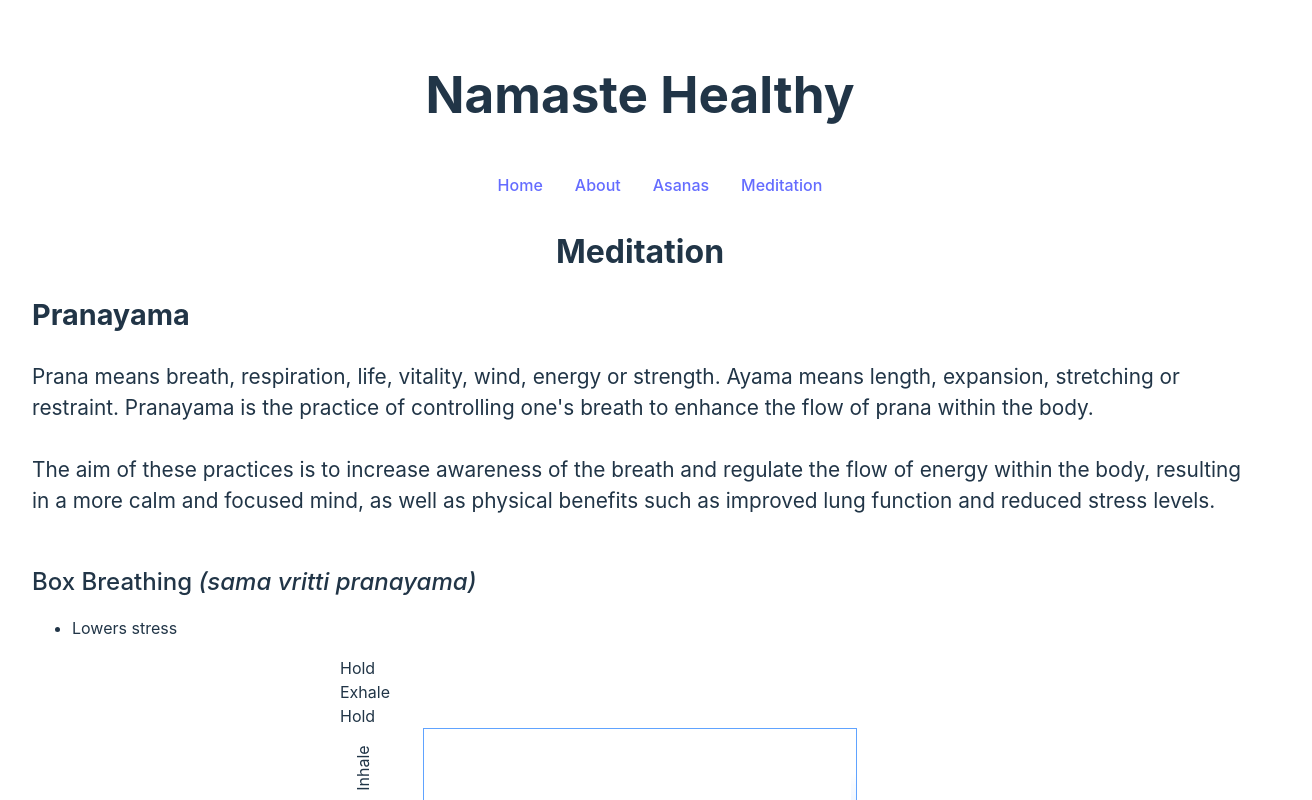
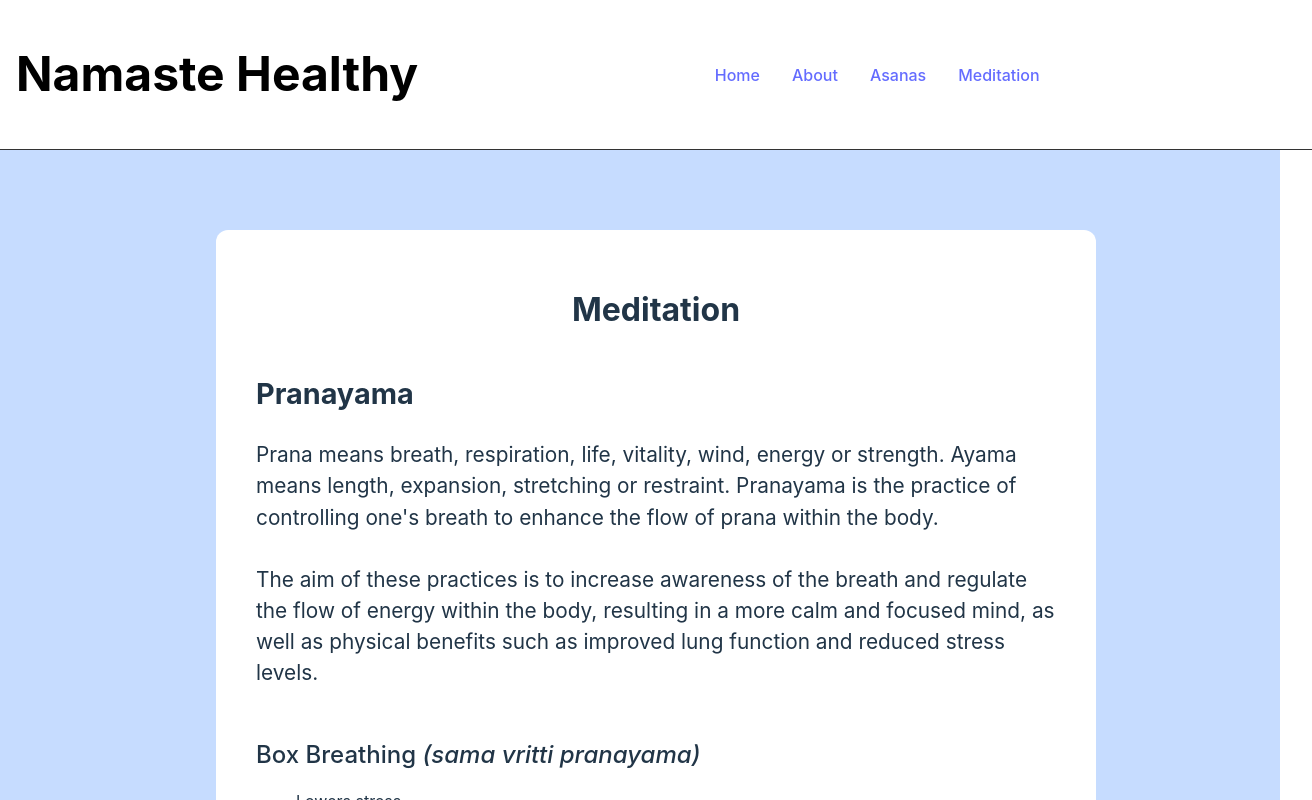
Before and after one commit to lawjonathan17/namaste-healthy, a React (Vite) app in the folder namaste-fe/: page /meditation in a window 1280 px wide. Shown: the top 800 px of the page, 1312 px wide, since content can reach past the window. Built offline with nearby package versions, Linux system fonts and the light colour scheme.

Commit message:
Update nav bar, border body design, background color

```diff
--- a/namaste-fe/src/App.css
+++ b/namaste-fe/src/App.css
@@ -1,13 +1,32 @@
+* {
+  /* background-color: rgb(112, 167, 255, 0.4); */
+
+}
+
+body {
+  background-color: rgb(112, 167, 255, 0.4);
+}
+
 #root {
   margin: 0 auto;
-  padding: 2rem;
 }
 
 
 .nav-bar {
   /* text-align: center; */
-  margin: auto;
-  width: 800px;
+  /* margin: auto; */
+  /* width: 800px; */
+  position: sticky;
+  /* safari */
+  position: -webkit-sticky;
+  top: 0;
+  display: flex;
+  flex-direction: row;
+  background-color: white;
+  color: black;
+  width: 100vw;
+  padding: 1em;
+  border-bottom: 1px solid #333333;
 }
 
 .menu-nav {
@@ -25,6 +44,7 @@
 }
 
 .namaste-healthy {
+  font-size: 3em;
   /* margin:auto; */
-  text-align: center;
+  /* text-align: center; */
 }
--- a/namaste-fe/src/pages/common.tsx
+++ b/namaste-fe/src/pages/common.tsx
@@ -1,4 +1,17 @@
 import styled from "styled-components";
+
+
+export const $Body = styled.div`
+    background-color: white;
+    border-radius: 12px;
+    display: flex;
+    flex-direction: column;
+    height: 80%;
+    padding: 40px;
+    max-width: 800px;
+    margin: auto;
+    margin-top: 80px;
+`
 
 export const $Header = styled.h1`
     font-size: 2em;
--- a/namaste-fe/src/pages/meditation.tsx
+++ b/namaste-fe/src/pages/meditation.tsx
@@ -2,7 +2,7 @@ import { render } from 'react-dom'
 
 import './meditation.css'
 
-import { $Description, $Header, $Text, $Topic } from "./common"
+import { $Body, $Description, $Header, $Text, $Topic } from "./common"
 
 
 // submod
@@ -38,7 +38,6 @@ export function Meditation() {
                     </ul>
                 </div>
 
-
                 <div className="box-wrapper">
                     <div className="box-inhale">Inhale</div>
                     <div className="inhale-hold">Hold</div>
@@ -51,8 +50,6 @@ export function Meditation() {
                         <span className="left"></span>
                     </div>
                 </div>
-
-
             </>
 
         )
@@ -61,9 +58,12 @@ export function Meditation() {
 
     return (
         <>
-            <$Header>Meditation</$Header>
+            <$Body>
+                <$Header>Meditation</$Header>
 
-            {renderBoxBreathing()}
+                {renderBoxBreathing()}
+            </$Body>
+
         </>
 
         )
```
